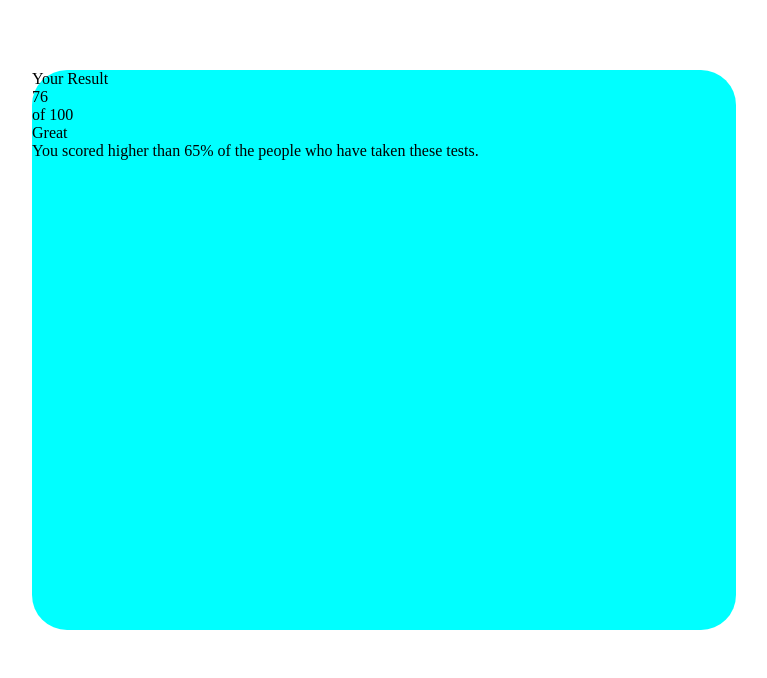
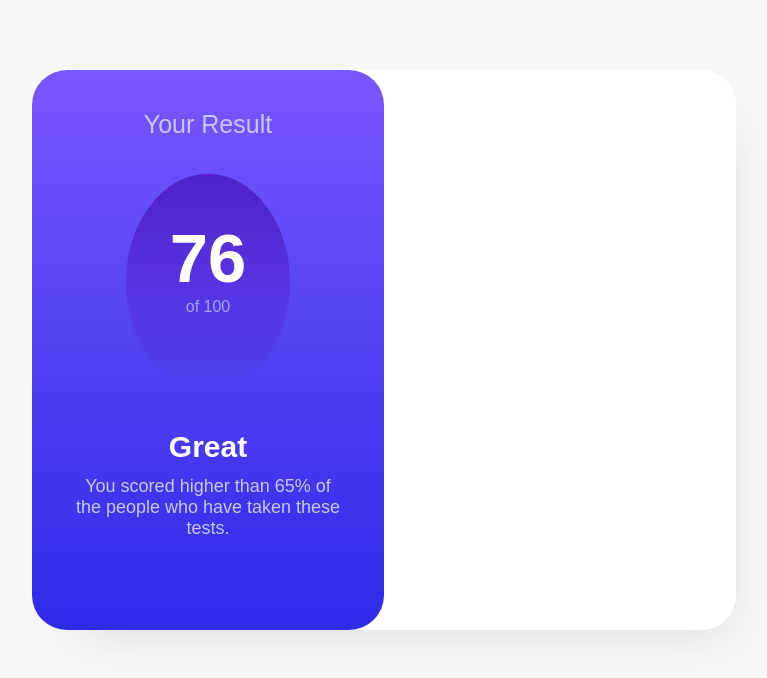
Before and after one commit to akramhany/results-summary-component-project, a plain HTML site: page index.html in a window 1280 px wide. Shown: the whole page, without its empty margins (256-1023 px from the left). Drawn offline with Linux system fonts and the light colour scheme; a web font is replaced by a local one.

Commit message:
Add the styling

```diff
--- a/style.css
+++ b/style.css
@@ -1,7 +1,16 @@
+@font-face {
+    font-family: HansFlek;
+    src: url(Fonts/HankenGrotesk-VariableFont_wght.ttf);
+}
+
 * {
     box-sizing: border-box;
     padding: 0;
     margin: 0;
+}
+
+body {
+    font-family: HansFlek, sans-serif;
 }
 
 #container {
@@ -9,18 +18,70 @@
     justify-content: center;
     align-items: center;
     height: 100vh;
+    background-color: #F6F7F8;
 }
 
 #main {
     width: clamp(375px, 55vw, 1200px);
     height: clamp(375px, 70vh, 900px);
     margin-bottom: 100px;
-    background-color: aqua;
+    background-color: #ffffff;
     border-radius: 35px;
     display: flex;
+    box-shadow: 20px 30px 50px -30px #d7d7d7;
 }
 
 .results {
-    background-color: ;
+    background: linear-gradient(hsl(252, 100%, 67%), hsl(241, 81%, 54%));
+    width: 50%;
+    height: 100%;
+    border-radius: 35px;
+    padding: 40px;
+    text-align: center;
+}
 
+.summary {
+    width: 50%;
+    height: 100%;
+    background-color: #ffffff;
+    border-radius: 35px;
 }
+
+.upper-text {
+    color: hsl(241, 100%, 89%);
+    font-size: 25px;
+}
+
+.circle {
+    background: linear-gradient(to bottom, HSLA(256, 72%, 46%, 1), HSLA(241, 72%, 46%, 0));
+    width: 60%;
+    height: 45%;
+    border-radius: 50%;
+    margin: auto;
+    margin-top: 35px;
+    text-align: center;
+}
+
+.middle-text {
+    color: white;
+    margin-top: 40px;
+    font-size: 30px;
+    font-weight: 600;
+}
+
+.lower-text {
+    color: hsl(241, 100%, 89%);
+    font-size: 18px;
+    margin-top: 12px;
+}
+
+.circle .upper {
+    font-size: 4.3rem;
+    color: white;
+    font-weight: bold;
+    padding-top: 45px;
+}
+
+.circle .lower {
+    color: hsl(241, 100%, 82%);
+}
```
